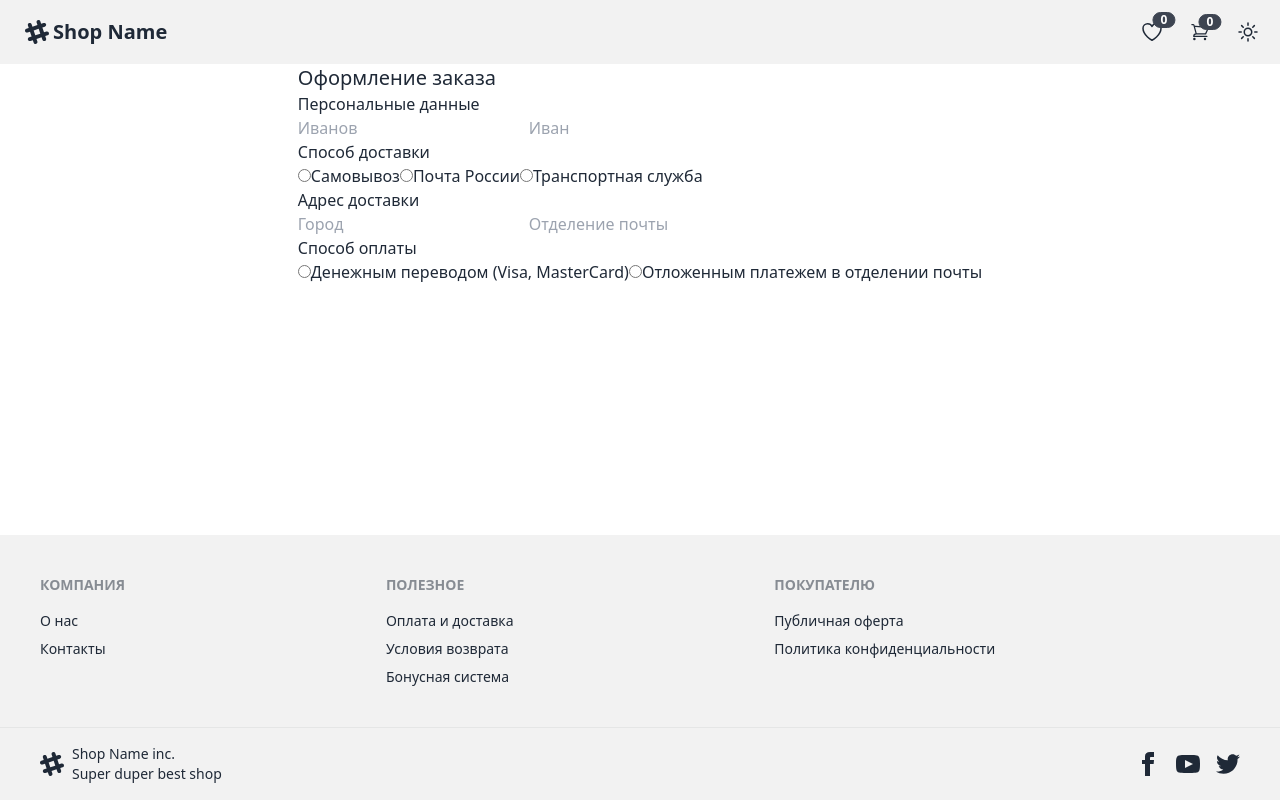
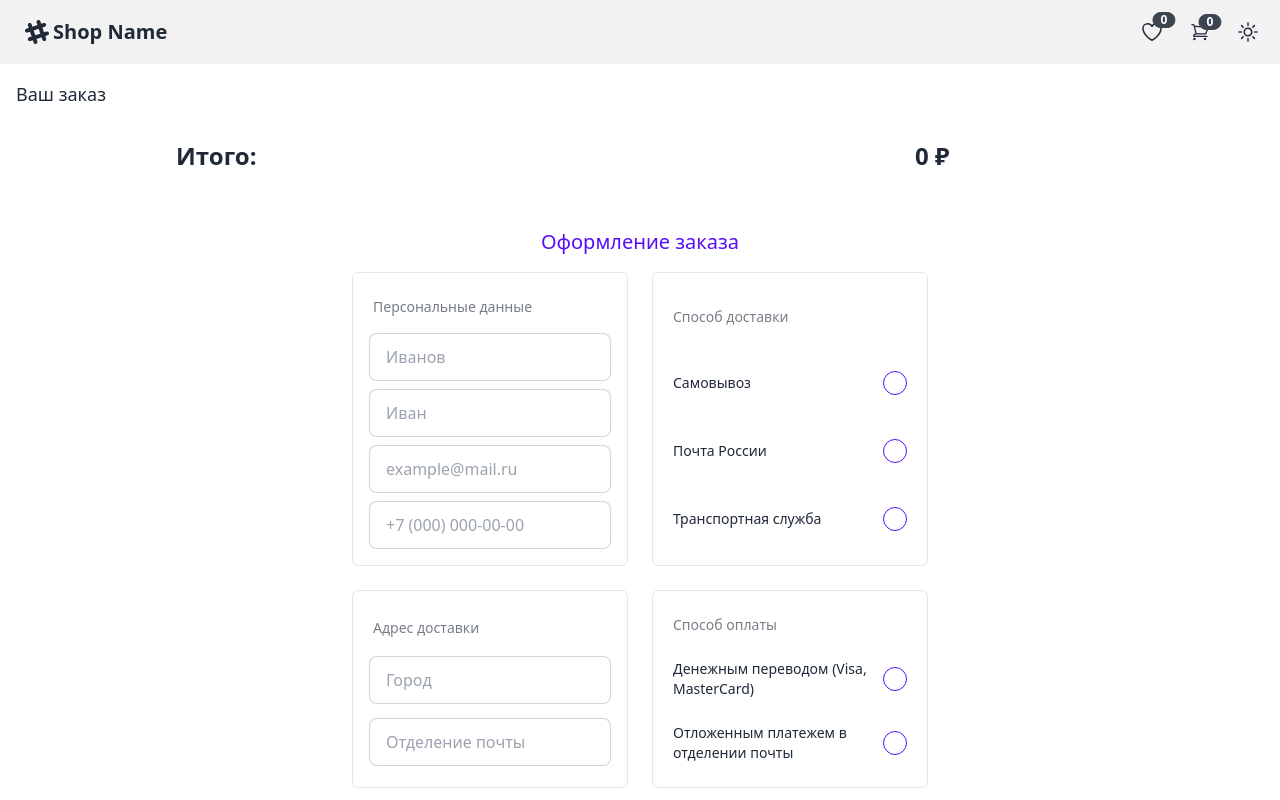
Before and after one commit to daniilboyarinkov/demo-shop, a React (Vite) app: page /cart in a window 1280 px wide. Shown: the top 800 px of the page. Built offline with nearby package versions, Linux system fonts and the light colour scheme.

Commit message:
cart-page-checkout-form

```diff
--- a/package.json
+++ b/package.json
@@ -15,7 +15,9 @@
     "daisyui": "^2.46.1",
     "react": "^18",
     "react-dom": "^18",
+    "react-hook-form": "^7.42.0",
     "react-redux": "^8.0.2",
+    "react-responsive-carousel": "^3.2.23",
     "react-router-dom": "^6.6.1",
     "redux-persist": "^6.0.0"
   },
--- a/src/components/Layouts/Header.tsx
+++ b/src/components/Layouts/Header.tsx
@@ -10,6 +10,7 @@ import CartSVG from "../../svg/cartSVG"
 import HeartSVG from "../../svg/heartSVG"
 import LogoTempSVG from "../../svg/LogoTempSVG"
 import { ThemeToggleButtonSVG } from "../../svg/ThemeToggleButtonSVG"
+import { ConvertCurrency } from "../../utils/ConvertCurrency"
 import { InflectNumberNoun } from "../../utils/InflectNumberNoun"
 
 // export interface IHeaderProps {}
@@ -61,7 +62,9 @@ export function Header() {
                 {cartCount}{" "}
                 {InflectNumberNoun(cartCount, ["товар", "товара", "товаров"])}
               </span>
-              <span className="text-info self-end">${cartSubtotal}</span>
+              <span className="text-info self-end">
+                {ConvertCurrency(cartSubtotal)}
+              </span>
               <div className="card-actions">
                 <NavLink
                   className="btn btn-primary btn-block"
--- a/src/pages/CartPage.tsx
+++ b/src/pages/CartPage.tsx
@@ -1,15 +1,33 @@
 import React from "react"
+
+import { useForm, SubmitHandler } from "react-hook-form"
 
 import { useAppDispatch, useAppSelector } from "../app/hooks"
 import { ProductHorizontal } from "../components"
 import { removeFromCart } from "../features/cartSlice"
 import { IProduct } from "../features/products/productsApi"
+import { ConvertCurrency } from "../utils/ConvertCurrency"
 
 // export interface ICartPageProps {}
+
+export interface IFormInput {
+  lastName: string
+  firstName: string
+  email: string
+  phone: string
+  deliveryType: string
+  addressTown: string
+  postCode: string
+  paymentType: string
+}
 
 export function CartPage() {
   const dispatch = useAppDispatch()
   const products = useAppSelector((state) => state.cart.cart)
+  const total = useAppSelector((state) => state.cart.subtotal)
+
+  const { register, handleSubmit } = useForm<IFormInput>()
+  const onSubmit: SubmitHandler<IFormInput> = (data) => console.log(data)
 
   const handleDeleteProduct = (product: IProduct) => {
     dispatch(removeFromCart(product))
@@ -17,6 +35,7 @@ export function CartPage() {
 
   return (
     <div>
+      <h1 className="text-lg m-4">Ваш заказ</h1>
       <div className="grid place-content-center sm:flex sm:flex-col">
         {products.map((product) => (
           <ProductHorizontal
@@ -25,63 +44,131 @@ export function CartPage() {
             handleDeleteProduct={handleDeleteProduct}
           />
         ))}
+        <div className="flex flex-col sm:flex-row sm:justify-between p-4 sm:w-5/6 md:w-3/4 self-center">
+          <div className="flex justify-between pb-4 sm:pb-0 gap-4 sm:w-5/6 font-bold text-2xl">
+            <p>Итого:</p>
+            <p>{ConvertCurrency(total)}</p>
           </div>
-      <div className="grid place-content-center">
-        <h1 className="text-xl">Оформление заказа</h1>
+        </div>
+      </div>
+      <div className="grid place-content-center my-10 text-primary">
+        <h1 className="text-xl text-center mb-4">Оформление заказа</h1>
         <form
-          action=""
-          onSubmit={() => {
-            return
-          }}
+          onSubmit={handleSubmit(onSubmit)}
+          className="form-control w-full max-w-xl grid sm:grid-cols-2 gap-6"
         >
-          <section>
-            <label>
-              <p>Персональные данные</p>
-              <input type="text" placeholder="Иванов" />
-              <input type="text" placeholder="Иван" />
+          <section className="grid gap-2 p-4 border rounded-md border-base-300">
+            <label className="label">
+              <span className="label-text opacity-60">Персональные данные</span>
+            </label>
+            <input
+              {...register("lastName")}
+              className="input input-bordered w-full max-w-xs"
+              type="text"
+              placeholder="Иванов"
+            />
+            <input
+              {...register("firstName")}
+              className="input input-bordered w-full max-w-xs"
+              type="text"
+              placeholder="Иван"
+            />
+            <input
+              {...register("email")}
+              className="input input-bordered w-full max-w-xs"
+              type="email"
+              placeholder="example@mail.ru"
+            />
+            <input
+              {...register("phone")}
+              className="input input-bordered w-full max-w-xs"
+              type="tel"
+              placeholder="+7 (000) 000-00-00"
+            />
+          </section>
+
+          <section className="grid gap-2 p-4 border rounded-md border-base-300">
+            <label className="label opacity-60">
+              <span className="label-text ">Способ доставки</span>
+            </label>
+            <label className="label cursor-pointer">
+              <span className="label-text">Самовывоз</span>
+              <input
+                {...register("deliveryType")}
+                className="radio radio-primary"
+                type="radio"
+                value="Самовывоз"
+              />
+            </label>
+            <label className="label cursor-pointer">
+              <span className="label-text">Почта России</span>
+              <input
+                {...register("deliveryType")}
+                className="radio radio-primary"
+                type="radio"
+                value="Почта России"
+              />
+            </label>
+            <label className="label cursor-pointer">
+              <span className="label-text">Транспортная служба</span>
+              <input
+                {...register("deliveryType")}
+                className="radio radio-primary"
+                type="radio"
+                value="Транспортная служба"
+              />
             </label>
           </section>
-          <section>
-            <label>
-              <p>Способ доставки</p>
-              <label>
-                <input type="radio" name="delivery_type" value="Самовывоз" />
-                <span>Самовывоз</span>
+
+          <section className="grid gap-2 p-4 border rounded-md border-base-300">
+            <label className="label opacity-60">
+              <span className="label-text"> Адрес доставки</span>
             </label>
-              <label>
-                <input type="radio" name="delivery_type" value="Почта России" />
-                <span>Почта России</span>
+            <input
+              {...register("addressTown")}
+              className="input input-bordered w-full max-w-xs"
+              type="text"
+              placeholder="Город"
+            />
+            <input
+              {...register("postCode")}
+              className="input input-bordered w-full max-w-xs"
+              type="number"
+              placeholder="Отделение почты"
+            />
+          </section>
+
+          <section className="grid gap-2 p-4 border rounded-md border-base-300">
+            <label className="label opacity-60">
+              <span className="label-text">Способ оплаты</span>
             </label>
-              <label>
+            <label className="label cursor-pointer">
+              <span className="label-text">
+                Денежным переводом (Visa, MasterCard)
+              </span>
               <input
+                {...register("paymentType")}
+                className="radio radio-primary"
                 type="radio"
-                  name="delivery_type"
-                  value="Транспортная служба"
+                value="Самовывоз"
               />
-                <span>Транспортная служба</span>
             </label>
+            <label className="label cursor-pointer">
+              <span className="label-text">
+                Отложенным платежем в отделении почты
+              </span>
+              <input
+                {...register("paymentType")}
+                className="radio radio-primary"
+                type="radio"
+                value="Почта России"
+              />
             </label>
           </section>
-          <section>
-            <label>
-              <p> Адрес доставки</p>
-              <input type="text" placeholder="Город" />
-              <input type="number" placeholder="Отделение почты" />
-            </label>
-          </section>
-          <section>
-            <label>
-              <p>Способ оплаты</p>
-              <label>
-                <input type="radio" name="delivery_type" value="Самовывоз" />
-                <span>Денежным переводом (Visa, MasterCard)</span>
-              </label>
-              <label>
-                <input type="radio" name="delivery_type" value="Почта России" />
-                <span>Отложенным платежем в отделении почты</span>
-              </label>
-            </label>
-          </section>
+
+          <button className="btn btn-primary sm:col-span-2" type="submit">
+            Оформить заказ
+          </button>
         </form>
       </div>
     </div>
```
Also changed, not shown: 1 other file (tests, documents, lock files or other folders). Lines whose indentation alone changed are shown as unchanged.
